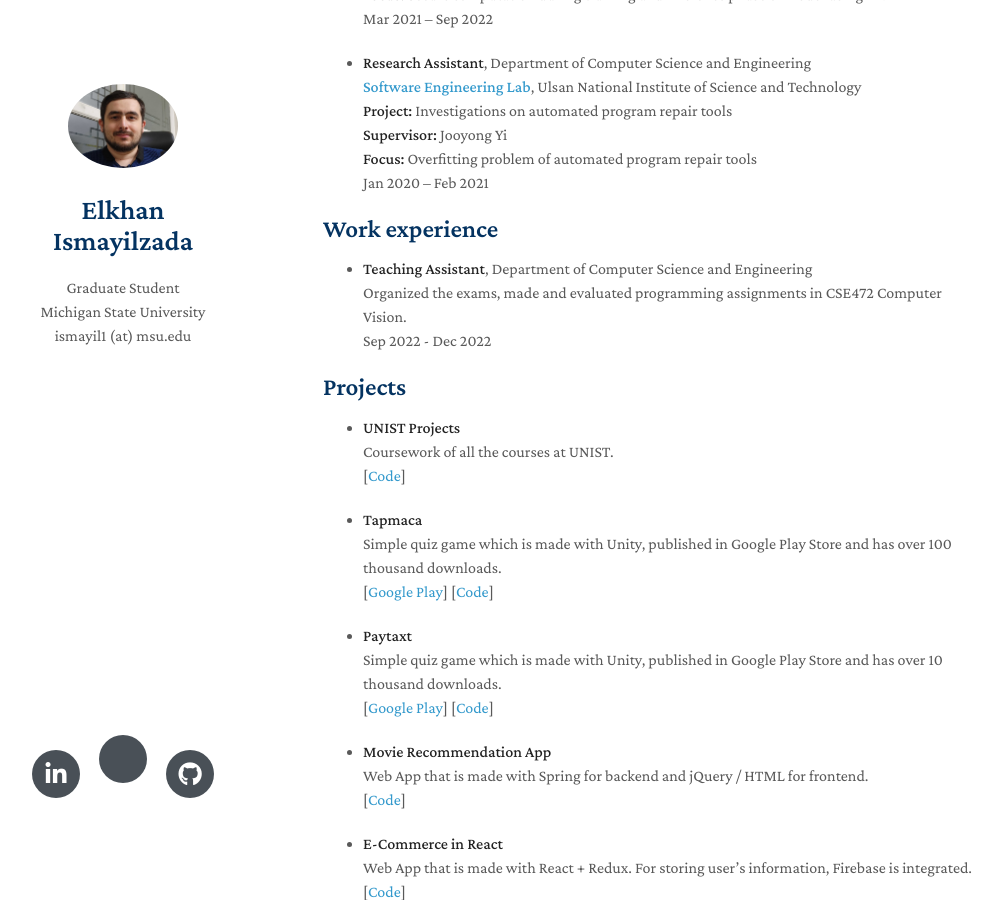
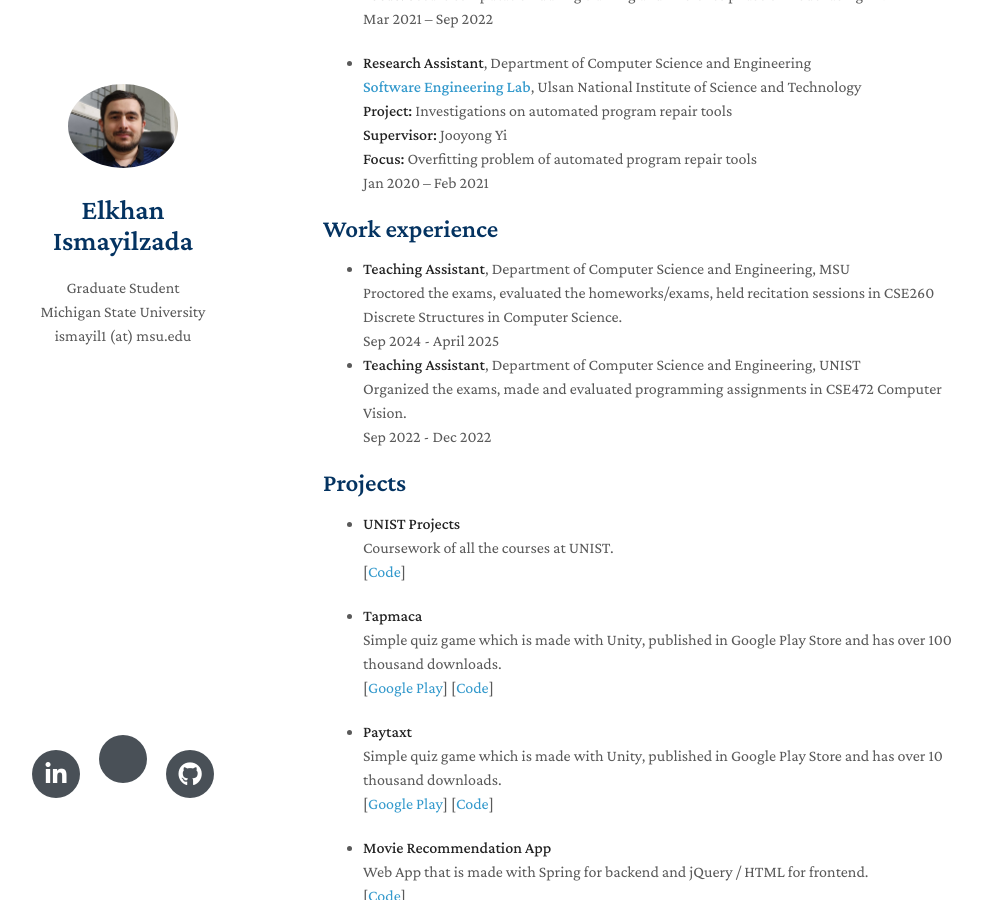
Before and after one commit to elkhanzada/elkhanzada.github.io, a Jekyll site: the page built from index.md, in a window 1280 px wide and 900 px high, scrolled down 2090 px. Shown: the whole window, without its empty margins (147-1145 px from the left). Built offline with Jekyll 4.4.1, drawn with Linux system fonts in a browser that asks for light colours; nearby versions of some CDN libraries; a style sheet for code colours, icons or effects is not loaded; our own code applies the rules of GitHub Pages for plain Markdown files.

Commit message:
Update index.md

```diff
--- a/index.md
+++ b/index.md
@@ -120,7 +120,10 @@ I am a PhD student in [CSE](https://engineering.msu.edu/about/departments/cse) a
   Jan 2020 – Feb 2021
 
 ## Work experience
-- **Teaching Assistant**, Department of Computer Science and Engineering \\
+- **Teaching Assistant**, Department of Computer Science and Engineering, MSU \\
+  Proctored the exams, evaluated the homeworks/exams, held recitation sessions in CSE260 Discrete Structures in Computer Science. \\
+  Sep 2024 - April 2025
+- **Teaching Assistant**, Department of Computer Science and Engineering, UNIST \\
   Organized the exams, made and evaluated programming assignments in CSE472 Computer Vision. \\
   Sep 2022 - Dec 2022
 
```
